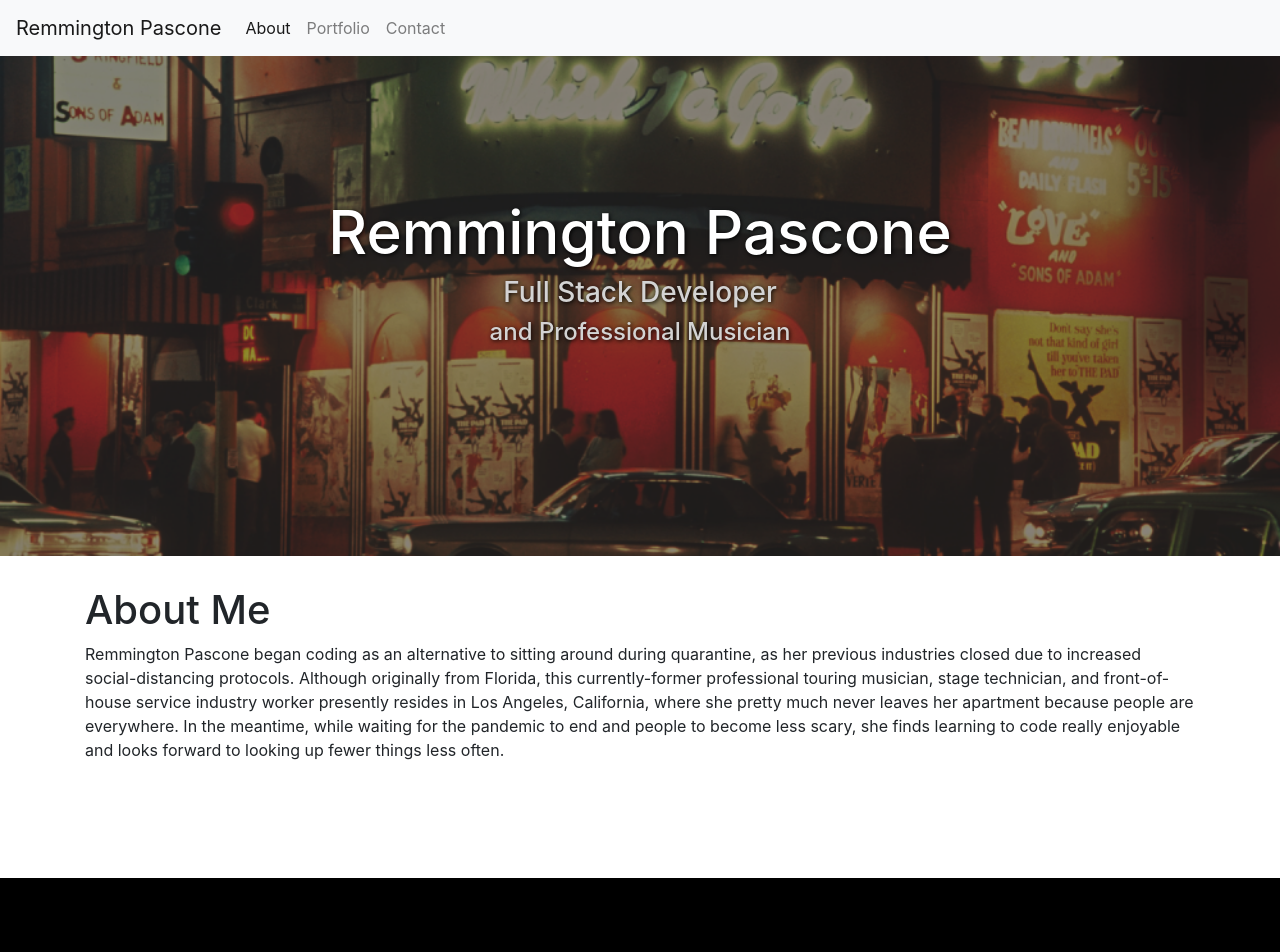
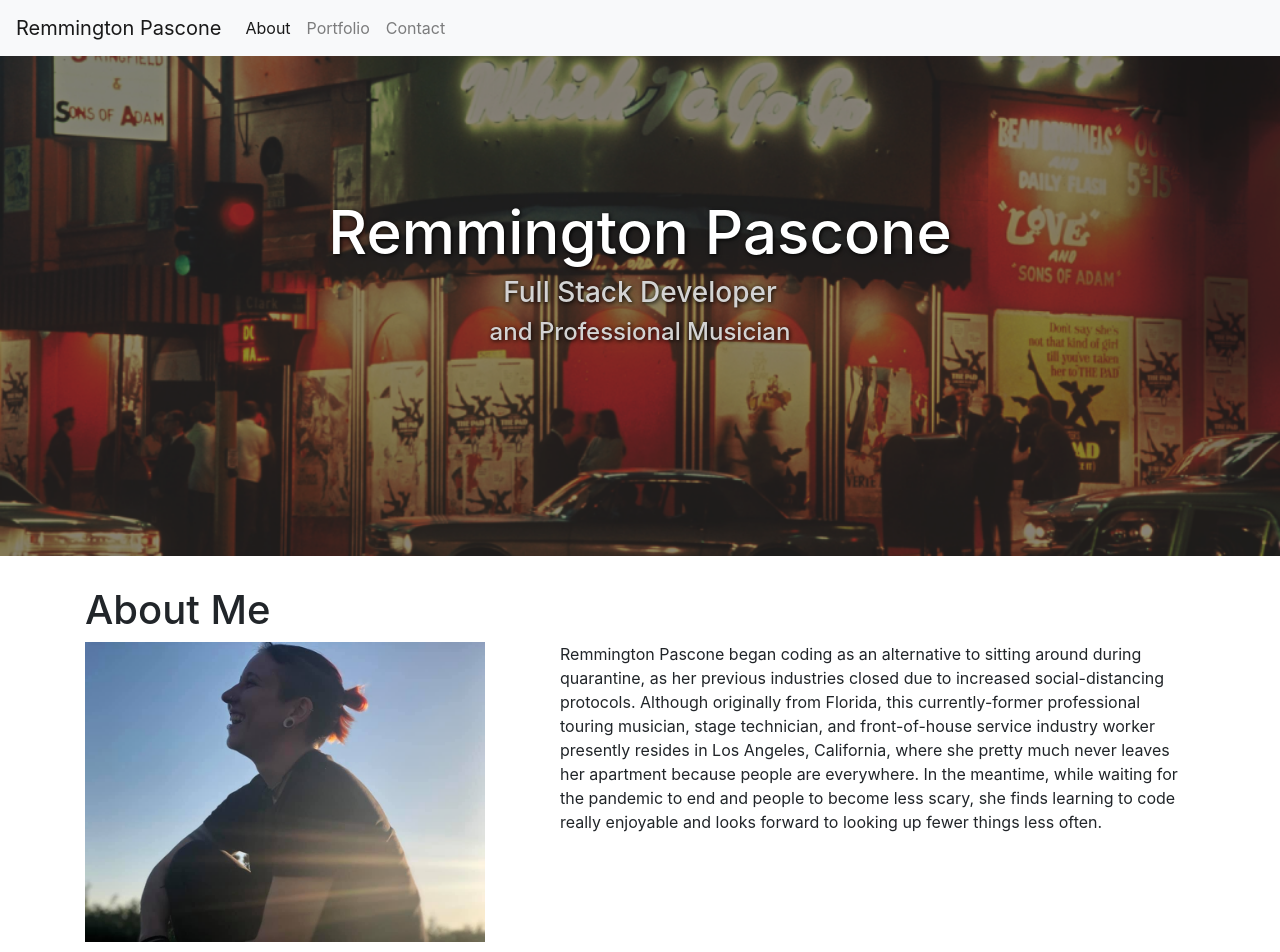
Before and after one commit to rmmngtn/ReactPortfolio, a React (Create React App) app in the folder portfolio/: page /about in a window 1280 px wide. Shown: the top 952 px of the page. Built offline with nearby package versions, Linux system fonts and the light colour scheme; the HTML template or start-up script is replaced by a standard one.

Commit message:
added image thumbnail to description on about

```diff
--- a/portfolio/src/pages/About.js
+++ b/portfolio/src/pages/About.js
@@ -19,7 +19,11 @@ function About() {
                     </Col>
                 </Row>
                 <Row>
-                    <Col size="md-12">
+                    <Col size="md-5">
+
+                    <img src="./img/me.png" height="300px" ></img> </Col>
+                    <Col size="md-7">
+
                         <p>
                             Remmington Pascone began coding as an alternative to sitting around during
                             quarantine, as
```
